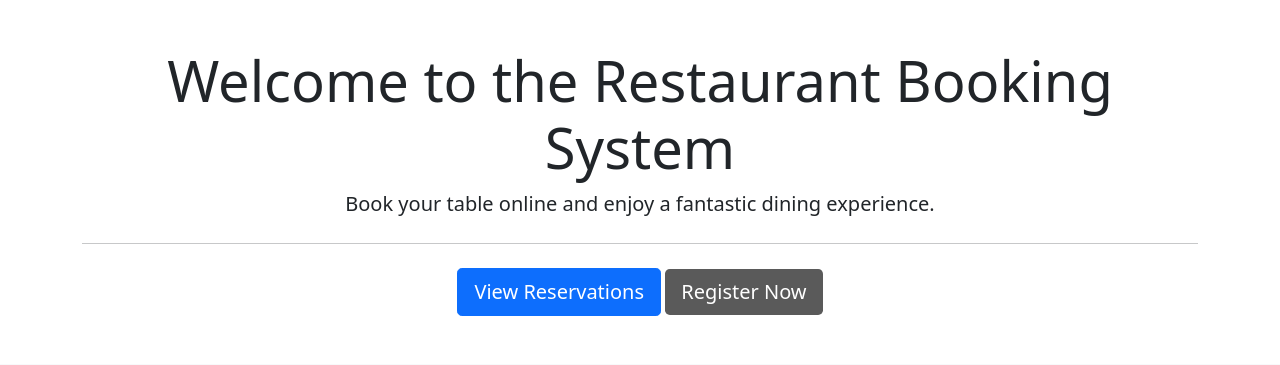
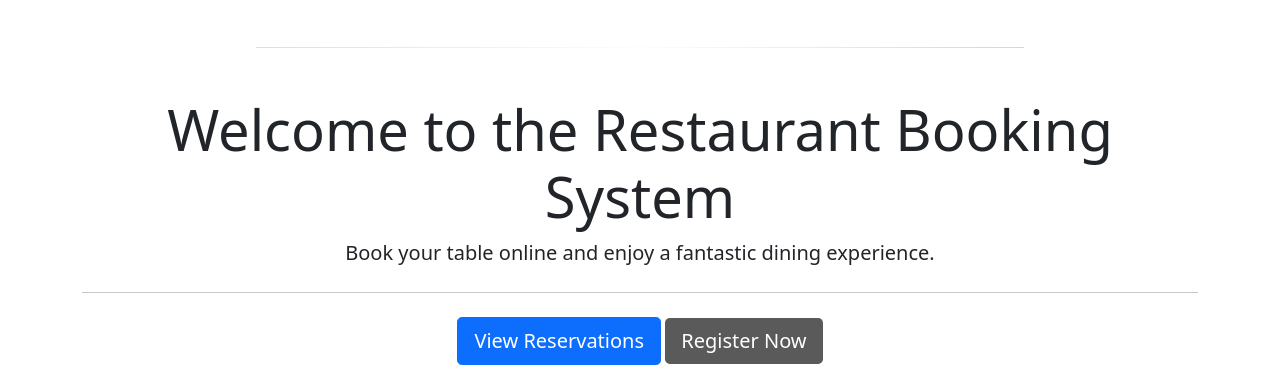
Before and after one commit to Malethrion/Restaurant-booking-system, a Django app: page / in a window 1280 px wide. Shown: the part 703-1068 px from the top of the page. Run offline with Django 4.2, Linux system fonts and the light colour scheme.

Commit message:
Add decorative horizontal divider to separate hero from content

```diff
--- a/static/css/styles.css
+++ b/static/css/styles.css
@@ -65,6 +65,14 @@
     border: none;
 }
 
+/* Decorative Divider */
+.decorative-divider {
+    border: none;
+    height: 3px;
+    background: linear-gradient(to right, #d9534f, #f8f8f8, #5a5a5a);
+    width: 60%;
+    margin: 0 auto;
+}
 
 /* Footer Styling */
 .footer {
--- a/templates/base.html
+++ b/templates/base.html
@@ -44,11 +44,13 @@
     <div class="hero-section text-center text-white d-flex align-items-center justify-content-center">
         <div>
             <h1>Welcome to Cucina Romana</h1>
-            <p>Book your table online and enjoy a taste of Roman Italy.</p>
+            <p>Book your table online and enjoy a taste of Italy.</p>
             <a href="{% url 'list_reservations' %}" class="btn btn-danger btn-lg">View Reservations</a>
             <a href="{% url 'register' %}" class="btn btn-secondary btn-lg ms-2">Register Now</a>
         </div>
     </div>
+
+    <hr class="decorative-divider my-5">
 
     <div class="container mt-4">
         {% block content %}
```
